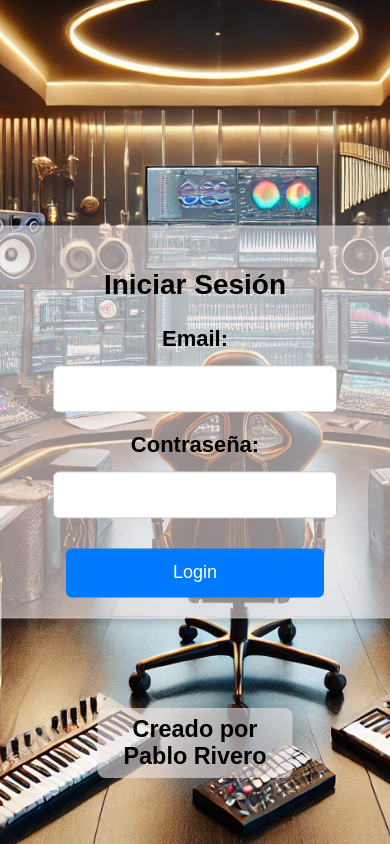
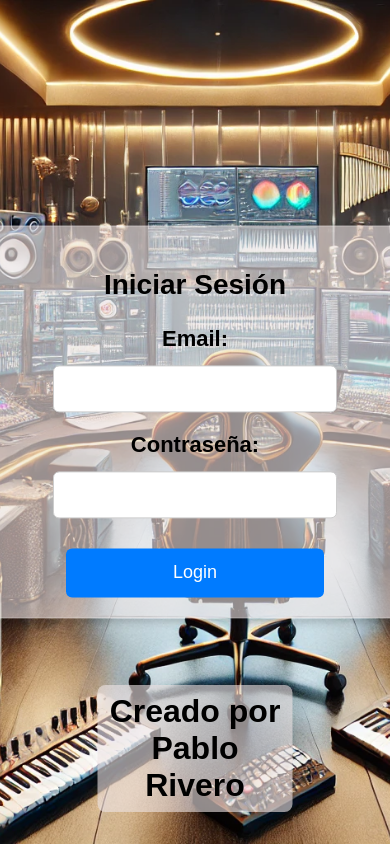
Before and after one commit to argentina9631/MiAplicacionWeb, a React (Create React App) app in the folder frontend/: page / in a window 390 px wide. Shown: the top 844 px of the page. Built offline with nearby package versions, Linux system fonts and the light colour scheme; no server answers.

Commit message:
nuevo diseño login sin responsive capaz

```diff
--- a/frontend/src/App.css
+++ b/frontend/src/App.css
@@ -47,7 +47,7 @@ button:hover {
 
 .created-by {
   margin-top: 10px;
-  font-size: 3rem;
+  font-size: 2rem;
   color: rgb(0, 0, 0);
   padding: 8px 12px;
   background-color: rgba(238, 229, 229, 0.6); /* Fondo oscuro translúcido */
@@ -58,21 +58,6 @@ button:hover {
   position: absolute; /* Asegura que no se superponga */
   left: 50%;
   transform: translateX(-50%);
-  bottom: -40px; /* Ajusta la distancia desde abajo */
+  bottom: 0px; /* Ajusta la distancia desde abajo */
   font-weight: 550;
 }
-
-/*lo siguiente hace q no se hagan los cambios de arriba*/
-@media (max-width: 600px) { /* Para celulares */
-  .created-by {
-    font-size: 6vw;
-    bottom: 5vh;
-  }
-}
-
-@media (min-width: 1024px) { /* Para pantallas grandes */
-  .created-by {
-    font-size: 2vw;
-    bottom: 2vh;
-  }
-}
```
